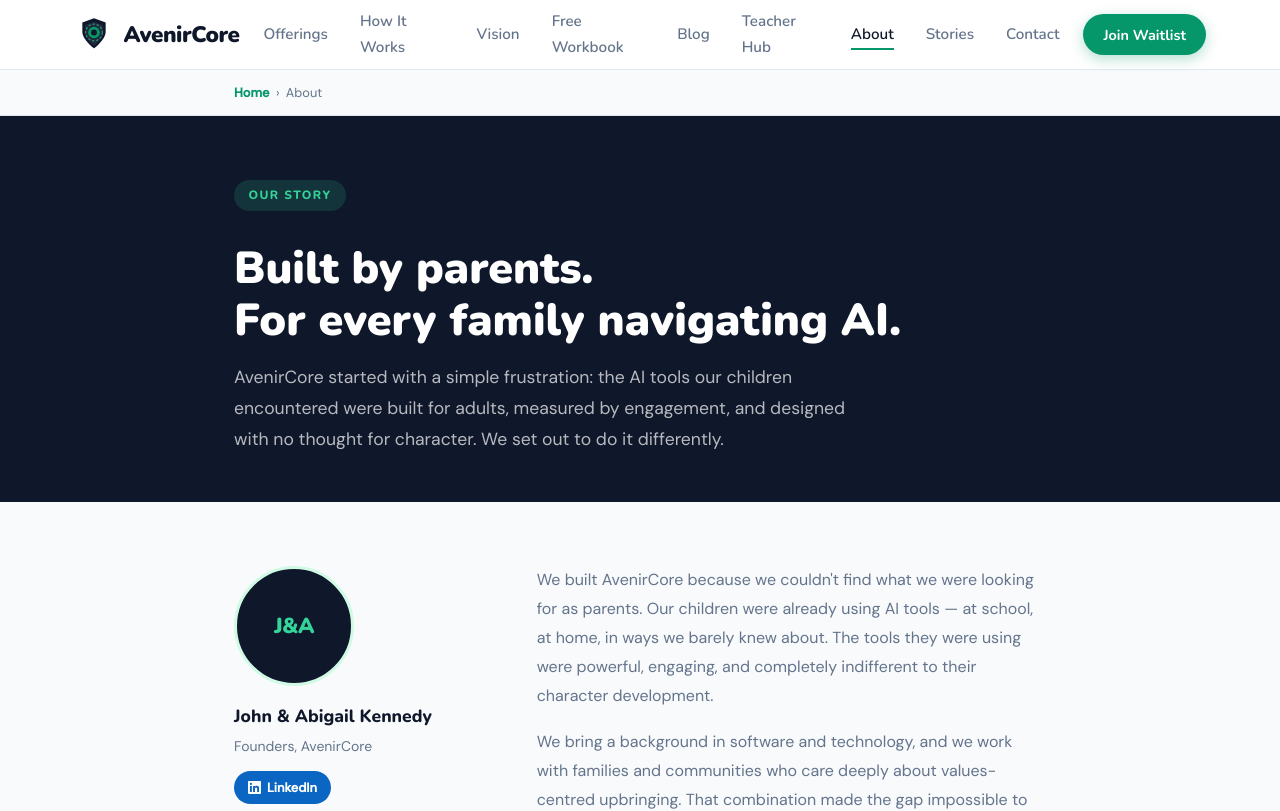
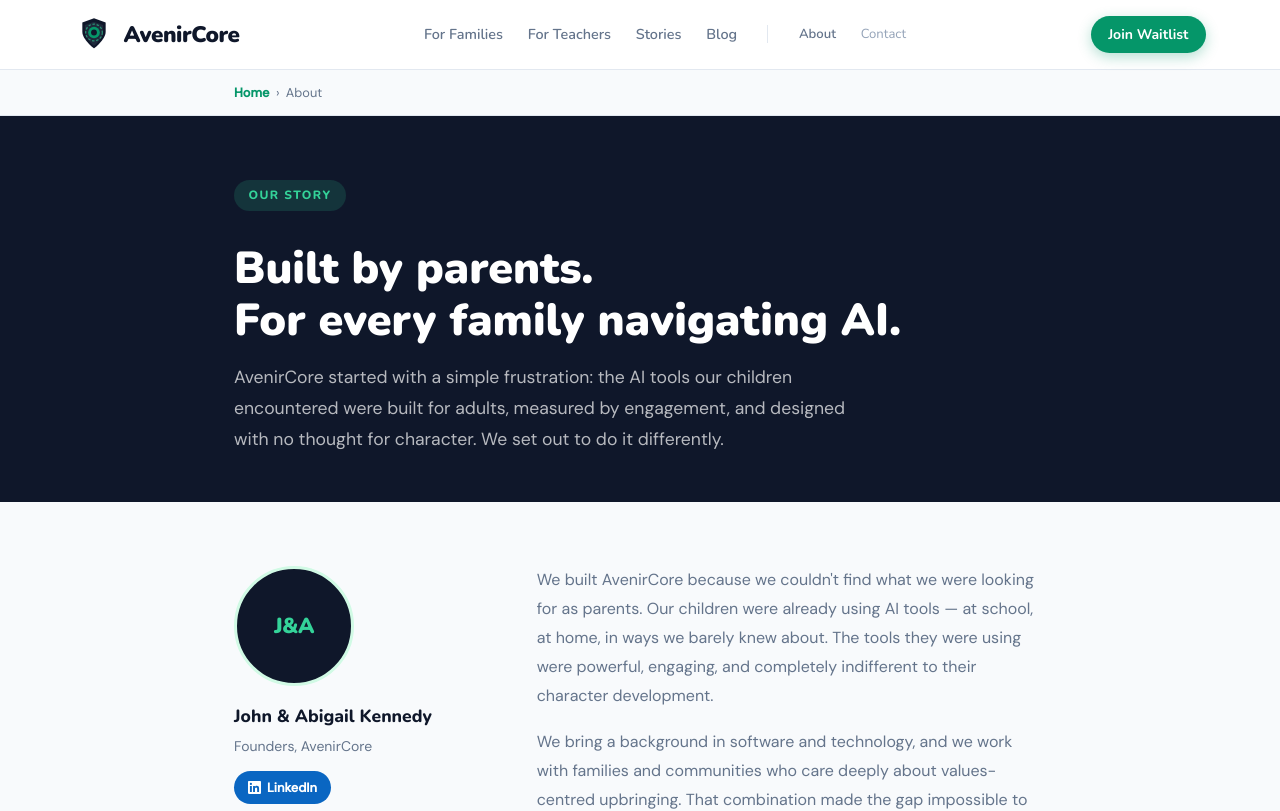
Before and after one commit to kenyjohn/avenircore-kids, a React (Vite) app: page /about in a window 1280 px wide. Shown: the top 811 px of the page. Built offline with nearby package versions, Linux system fonts and the light colour scheme.

Commit message:
feat: nav redesign, form contrast fix & UI polish (#11)

```diff
--- a/src/components/Header.jsx
+++ b/src/components/Header.jsx
@@ -2,51 +2,86 @@ import { useState } from 'react'
 import { NavLink, Link } from 'react-router-dom'
 import Logo from './Logo'
 
-const NAV_LINKS = [
-  { label: 'Offerings', href: '/#offerings', external: true },
-  { label: 'How It Works', href: '/#how-it-works', external: true },
-  { label: 'Vision', href: '/#vision', external: true },
-  { label: 'Free Workbook', href: '/#workbook', external: true },
+// Primary nav — full weight, visible hierarchy
+const PRIMARY_NAV = [
+  { label: 'For Families', href: '/#offerings',            external: true },
+  { label: 'For Teachers', to:   '/blog/teachers-ai-guide' },
+  { label: 'Stories',      to:   '/stories' },
+  { label: 'Blog',         to:   '/blog' },
+]
+
+// Secondary nav — smaller, muted, right-aligned before CTA
+const SECONDARY_NAV = [
+  { label: 'About',   to: '/about' },
+  { label: 'Contact', to: '/contact' },
 ]
 
 const Header = () => {
   const [menuOpen, setMenuOpen] = useState(false)
   const close = () => setMenuOpen(false)
 
+  const handleWaitlist = () => {
+    close()
+    const el = document.getElementById('waitlist')
+    if (el) el.scrollIntoView({ behavior: 'smooth' })
+    else window.location.href = '/#waitlist'
+  }
+
   return (
     <header className="header">
       <div className="container header-inner">
+
+        {/* Brand */}
         <Link to="/" className="brand" onClick={close}>
           <Logo />
           <span className="brand-text">AvenirCore</span>
         </Link>
 
+        {/* Desktop nav */}
         <nav className="nav" aria-label="Main navigation">
-          {NAV_LINKS.map(l => (
-            <a key={l.label} href={l.href} className="nav-link">{l.label}</a>
-          ))}
-          <NavLink to="/blog" className={({ isActive }) => isActive ? 'nav-link nav-link--active' : 'nav-link'}>Blog</NavLink>
-          <NavLink to="/blog/teachers-ai-guide" className={({ isActive }) => isActive ? 'nav-link nav-link--active' : 'nav-link'}>Teacher Hub</NavLink>
-          <NavLink to="/about" className={({ isActive }) => isActive ? 'nav-link nav-link--active' : 'nav-link'}>About</NavLink>
-          <NavLink to="/stories" className={({ isActive }) => isActive ? 'nav-link nav-link--active' : 'nav-link'}>Stories</NavLink>
-          <NavLink to="/contact" className={({ isActive }) => isActive ? 'nav-link nav-link--active' : 'nav-link'}>Contact</NavLink>
+          {/* Primary links */}
+          <div className="nav-primary">
+            {PRIMARY_NAV.map(l =>
+              l.external ? (
+                <a key={l.label} href={l.href} className="nav-link">{l.label}</a>
+              ) : (
+                <NavLink
+                  key={l.label}
+                  to={l.to}
+                  className={({ isActive }) => isActive ? 'nav-link nav-link--active' : 'nav-link'}
+                >
+                  {l.label}
+                </NavLink>
+              )
+            )}
+          </div>
+
+          {/* Divider */}
+          <span className="nav-divider" aria-hidden="true" />
+
+          {/* Secondary links */}
+          <div className="nav-secondary">
+            {SECONDARY_NAV.map(l => (
+              <NavLink
+                key={l.label}
+                to={l.to}
+                className={({ isActive }) => isActive ? 'nav-link nav-link--secondary nav-link--active' : 'nav-link nav-link--secondary'}
+              >
+                {l.label}
+              </NavLink>
+            ))}
+          </div>
         </nav>
 
-        <div style={{ display: 'flex', alignItems: 'center', gap: '0.75rem' }}>
+        {/* Right side: CTA + hamburger */}
+        <div className="header-actions">
           <button
             type="button"
-            className="btn btn-primary"
-            style={{ fontSize: '0.9rem', padding: '0.65rem 1.25rem' }}
-            onClick={() => {
-              close()
-              const el = document.getElementById('waitlist')
-              if (el) el.scrollIntoView({ behavior: 'smooth' })
-              else window.location.href = '/#waitlist'
-            }}
+            className="btn btn-primary btn-nav-cta"
+            onClick={handleWaitlist}
           >
             Join Waitlist
           </button>
-
           <button
             type="button"
             className="hamburger"
@@ -62,30 +97,39 @@ const Header = () => {
         </div>
       </div>
 
+      {/* Mobile nav */}
       {menuOpen && (
         <div id="mobile-nav" className="mobile-nav" role="dialog" aria-label="Navigation menu">
-          <nav style={{ display: 'flex', flexDirection: 'column', gap: '0' }}>
-            {NAV_LINKS.map(l => (
-              <a key={l.label} href={l.href} className="mobile-nav-link" onClick={close}>{l.label}</a>
+          <nav>
+            <div className="mobile-nav-section-label">Explore</div>
+            {PRIMARY_NAV.map(l =>
+              l.external ? (
+                <a key={l.label} href={l.href} className="mobile-nav-link" onClick={close}>{l.label}</a>
+              ) : (
+                <NavLink
+                  key={l.label}
+                  to={l.to}
+                  className={({ isActive }) => `mobile-nav-link${isActive ? ' active' : ''}`}
+                  onClick={close}
+                >
+                  {l.label}
+                </NavLink>
+              )
+            )}
+            <div className="mobile-nav-section-label" style={{ marginTop: '0.5rem' }}>Company</div>
+            {SECONDARY_NAV.map(l => (
+              <NavLink
+                key={l.label}
+                to={l.to}
+                className={({ isActive }) => `mobile-nav-link${isActive ? ' active' : ''}`}
+                onClick={close}
+              >
+                {l.label}
+              </NavLink>
             ))}
-            <NavLink to="/blog" className={({ isActive }) => `mobile-nav-link${isActive ? ' active' : ''}`} onClick={close}>Blog</NavLink>
-            <NavLink to="/blog/teachers-ai-guide" className={({ isActive }) => `mobile-nav-link${isActive ? ' active' : ''}`} onClick={close}>Teacher Hub</NavLink>
-            <NavLink to="/about" className={({ isActive }) => `mobile-nav-link${isActive ? ' active' : ''}`} onClick={close}>About</NavLink>
-            <NavLink to="/stories" className={({ isActive }) => `mobile-nav-link${isActive ? ' active' : ''}`} onClick={close}>Stories</NavLink>
-            <NavLink to="/contact" className={({ isActive }) => `mobile-nav-link${isActive ? ' active' : ''}`} onClick={close}>Contact</NavLink>
           </nav>
-          <div style={{ padding: '1rem 1.5rem', borderTop: '1px solid var(--color-border)' }}>
-            <button
-              type="button"
-              className="btn btn-primary"
-              style={{ width: '100%' }}
-              onClick={() => {
-                close()
-                const el = document.getElementById('waitlist')
-                if (el) el.scrollIntoView({ behavior: 'smooth' })
-                else window.location.href = '/#waitlist'
-              }}
-            >
+          <div className="mobile-nav-cta">
+            <button type="button" className="btn btn-primary" style={{ width: '100%' }} onClick={handleWaitlist}>
               Join Waitlist →
             </button>
           </div>
--- a/src/index.css
+++ b/src/index.css
@@ -70,9 +70,10 @@ ul { list-style: none; }
 .animate-float { animation: float 4s ease-in-out infinite; }
 .delay-1 { animation-delay: 0.1s; } .delay-2 { animation-delay: 0.2s; } .delay-3 { animation-delay: 0.3s; }
 
-/* HEADER */
-.header { position: sticky; top: 0; z-index: 100; height: var(--nav-height); background: rgba(255,255,255,0.92); backdrop-filter: blur(12px); border-bottom: 1px solid var(--color-border); }
-.header-inner { display: flex; align-items: center; justify-content: space-between; height: 100%; gap: 1.5rem; }
+/* ── Header ── */
+.header { position: sticky; top: 0; z-index: 100; height: var(--nav-height); background: rgba(255,255,255,0.96); backdrop-filter: blur(16px); -webkit-backdrop-filter: blur(16px); border-bottom: 1px solid var(--color-border); }
+.header-inner { display: flex; align-items: center; justify-content: space-between; height: 100%; gap: 1rem; }
+.header-actions { display: flex; align-items: center; gap: 0.75rem; flex-shrink: 0; }
 .brand {
   display: inline-flex;
   align-items: center;
@@ -84,24 +85,63 @@ ul { list-style: none; }
   letter-spacing: -0.02em;
   line-height: 1;
   text-decoration: none;
+  flex-shrink: 0;
 }
 .brand-text {
   line-height: 1;
   display: inline-block;
   padding-top: 0.06em;
 }
-/* Inline SVG defaults to baseline alignment — block + fixed box aligns with wordmark */
 .logo-mark {
   display: block;
   flex-shrink: 0;
   width: 40px;
   height: 40px;
 }
-.nav { display: flex; align-items: center; gap: 2rem; }
-.nav-link { font-family: var(--font-heading); font-weight: 600; font-size: 0.95rem; color: var(--color-text-muted); position: relative; transition: color 0.2s; }
-.nav-link::after { content: ''; position: absolute; left: 0; bottom: -3px; width: 100%; height: 2px; background: var(--color-emerald); transform: scaleX(0); transform-origin: right; transition: transform 0.25s ease; }
-.nav-link:hover { color: var(--color-navy); }
-.nav-link:hover::after { transform: scaleX(1); transform-origin: left; }
+
+/* ── Desktop nav ── */
+.nav { display: flex; align-items: center; gap: 0.5rem; flex: 1; justify-content: center; }
+.nav-primary { display: flex; align-items: center; gap: 0.25rem; }
+.nav-secondary { display: flex; align-items: center; gap: 0.25rem; }
+.nav-divider { width: 1px; height: 18px; background: var(--color-border); margin: 0 0.75rem; flex-shrink: 0; }
+
+/* Primary nav links */
+.nav-link {
+  font-family: var(--font-heading);
+  font-weight: 600;
+  font-size: 0.9rem;
+  color: var(--color-text-muted);
+  padding: 0.4rem 0.65rem;
+  border-radius: var(--radius-md);
+  position: relative;
+  transition: color 0.15s, background 0.15s;
+  white-space: nowrap;
+}
+.nav-link:hover { color: var(--color-navy); background: var(--color-bg); }
+.nav-link--active { color: var(--color-navy); background: var(--color-bg); font-weight: 700; }
+
+/* Secondary nav links — smaller + more muted */
+.nav-link--secondary {
+  font-size: 0.82rem;
+  font-weight: 500;
+  color: #94a3b8;
+}
+.nav-link--secondary:hover { color: var(--color-text-muted); background: transparent; }
+.nav-link--secondary.nav-link--active { color: var(--color-text-muted); background: transparent; font-weight: 600; }
+
+/* Nav CTA button — slightly smaller than hero CTA */
+.btn-nav-cta { font-size: 0.875rem; padding: 0.55rem 1.1rem; }
+
+/* Responsive tightening */
+@media (max-width: 1100px) {
+  .nav-primary { gap: 0; }
+  .nav-secondary { gap: 0; }
+  .nav-link { font-size: 0.85rem; padding: 0.4rem 0.5rem; }
+  .nav-divider { margin: 0 0.5rem; }
+}
+@media (max-width: 960px) {
+  .nav-secondary { display: none; }
+}
 
 /* HERO */
 .hero { padding: 5rem 0 3rem; position: relative; overflow: hidden; }
@@ -198,11 +238,71 @@ ul { list-style: none; }
 .form-row { display: grid; grid-template-columns: 1fr 1fr; gap: 1rem; margin-bottom: 1rem; }
 .form-group { display: flex; flex-direction: column; gap: 0.4rem; }
 .form-label { font-family: var(--font-heading); font-size: 0.78rem; font-weight: 700; color: rgba(255,255,255,0.6); text-transform: uppercase; letter-spacing: 0.06em; }
-.form-input, .form-select { padding: 0.75rem 1rem; background: rgba(255,255,255,0.08); border: 1.5px solid rgba(255,255,255,0.12); border-radius: var(--radius-md); color: white; font-size: 0.95rem; font-family: var(--font-body); outline: none; transition: border-color 0.2s; width: 100%; }
-.form-input::placeholder { color: rgba(255,255,255,0.35); }
-.form-input:focus, .form-select:focus { border-color: var(--color-emerald-light); }
-.form-select option { background: var(--color-navy); }
-.form-privacy { font-size: 0.78rem; color: rgba(255,255,255,0.4); margin-top: 0.85rem; text-align: center; }
+.form-input,
+.form-select {
+  padding: 0.75rem 1rem;
+  background: rgba(255, 255, 255, 0.10);
+  border: 1.5px solid rgba(255, 255, 255, 0.18);
+  border-radius: var(--radius-md);
+  color: #ffffff;
+  -webkit-text-fill-color: #ffffff;
+  font-size: 0.95rem;
+  font-family: var(--font-body);
+  outline: none;
+  transition: border-color 0.2s, background 0.2s;
+  width: 100%;
+  caret-color: var(--color-emerald-light);
+}
+.form-input::placeholder {
+  color: rgba(255, 255, 255, 0.40);
+  -webkit-text-fill-color: rgba(255, 255, 255, 0.40);
+}
+.form-input:focus,
+.form-select:focus {
+  border-color: var(--color-emerald-light);
+  background: rgba(255, 255, 255, 0.14);
+  outline: 2px solid rgba(52, 211, 153, 0.25);
+  outline-offset: 0px;
+}
+.form-input:-webkit-autofill,
+.form-input:-webkit-autofill:hover,
+.form-input:-webkit-autofill:focus {
+  -webkit-box-shadow: 0 0 0px 1000px #1e293b inset;
+  -webkit-text-fill-color: #ffffff;
+  caret-color: #ffffff;
+  border-color: rgba(255, 255, 255, 0.25);
+}
+.form-select option { background: var(--color-navy-mid); color: white; }
+.form-privacy { font-size: 0.78rem; color: rgba(255,255,255,0.45); margin-top: 0.85rem; text-align: center; }
+
+/* ── Form inputs on light background (Contact page context) ── */
+.form-light .form-input,
+.form-light .form-select {
+  background: var(--color-white);
+  border: 1.5px solid var(--color-border);
+  color: var(--color-navy);
+  -webkit-text-fill-color: var(--color-navy);
+  caret-color: var(--color-navy);
+}
+.form-light .form-input::placeholder {
+  color: var(--color-text-muted);
+  -webkit-text-fill-color: var(--color-text-muted);
+}
+.form-light .form-input:focus,
+.form-light .form-select:focus {
+  border-color: var(--color-teacher);
+  background: var(--color-white);
+  outline: 2px solid rgba(79, 70, 229, 0.15);
+  outline-offset: 0px;
+}
+.form-light .form-label {
+  color: var(--color-text);
+  font-size: 0.82rem;
+}
+.form-light textarea.form-input {
+  -webkit-text-fill-color: var(--color-navy);
+  color: var(--color-navy);
+}
 
 /* FOOTER */
 .footer { background: var(--color-navy); border-top: 1px solid rgba(255,255,255,0.07); padding: 3rem 0 2rem; }
@@ -379,28 +479,48 @@ ul { list-style: none; }
   background: white;
   border-top: 1px solid var(--color-border);
   border-bottom: 1px solid var(--color-border);
+  box-shadow: 0 8px 24px rgba(0,0,0,0.08);
   animation: slideDown 0.18s ease;
 }
 @keyframes slideDown {
   from { opacity: 0; transform: translateY(-8px); }
   to   { opacity: 1; transform: translateY(0); }
 }
+.mobile-nav-section-label {
+  padding: 0.75rem 1.5rem 0.25rem;
+  font-family: var(--font-heading);
+  font-size: 0.7rem;
+  font-weight: 800;
+  color: #94a3b8;
+  text-transform: uppercase;
+  letter-spacing: 0.08em;
+}
 .mobile-nav-link {
-  display: block;
-  padding: 1rem 1.5rem;
+  display: flex;
+  align-items: center;
+  padding: 0.85rem 1.5rem;
   font-family: var(--font-heading);
   font-weight: 700;
   font-size: 1rem;
   color: var(--color-navy);
   text-decoration: none;
-  border-bottom: 1px solid var(--color-border);
-  transition: background 0.15s;
+  transition: background 0.12s, color 0.12s;
 }
 .mobile-nav-link:hover,
 .mobile-nav-link.active { background: var(--color-emerald-bg); color: var(--color-emerald); }
+.mobile-nav-cta {
+  padding: 1rem 1.5rem 1.25rem;
+  border-top: 1px solid var(--color-border);
+}
 
 @media (max-width: 900px) {
+  .nav { display: none; }
   .hamburger { display: flex; }
+  .btn-nav-cta { font-size: 0.82rem; padding: 0.5rem 0.9rem; }
+}
+/* Hide CTA text on very small screens, keep hamburger only */
+@media (max-width: 400px) {
+  .btn-nav-cta { display: none; }
 }
 
 /* ── Interactive Story Feature ── */
--- a/src/pages/Contact.jsx
+++ b/src/pages/Contact.jsx
@@ -135,6 +135,7 @@ export default function Contact() {
               </p>
 
               {/* Contact form */}
+              <div className="form-light">
               <form onSubmit={handleSubmit} style={{ display: 'flex', flexDirection: 'column', gap: '1.25rem' }}>
                 <div className="form-row">
                   <div className="form-group">
@@ -193,6 +194,7 @@ export default function Contact() {
                   🔒 We'll only use your email to reply. No marketing without consent.
                 </p>
               </form>
+              </div>{/* /form-light */}
 
               {/* Direct email fallback */}
               <div style={{ marginTop: '3rem', paddingTop: '2rem', borderTop: '1px solid var(--color-border)', textAlign: 'center' }}>
```
